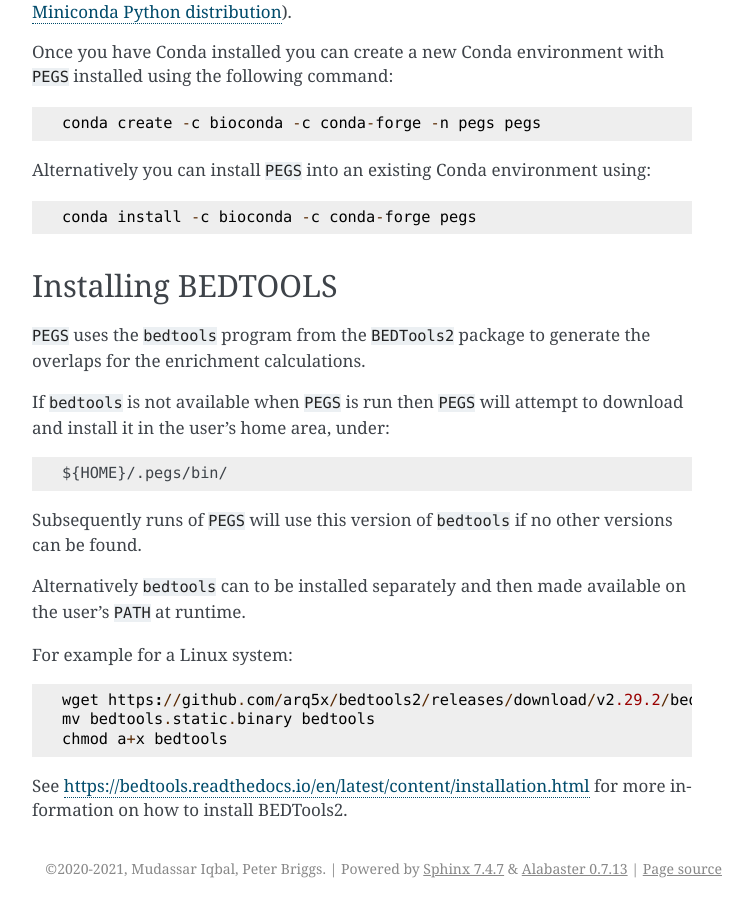
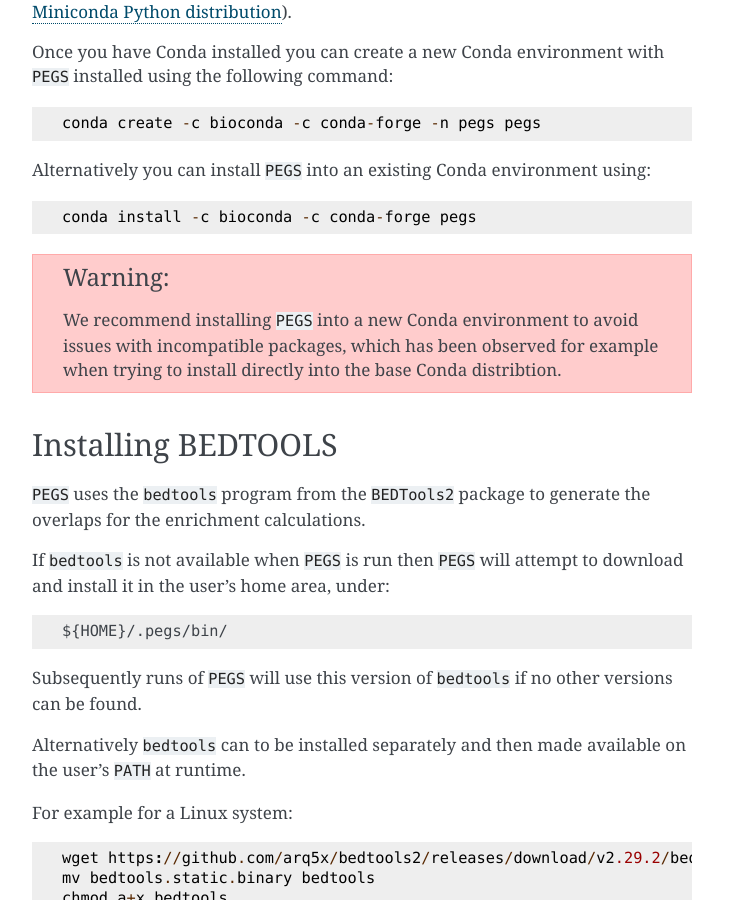
Before and after one commit to fls-bioinformatics-core/pegs, a Sphinx documentation site: the page built from docs/source/install.rst, in a window 1280 px wide and 900 px high, scrolled down 1334 px. Shown: the whole window, without its empty margins (388-1140 px from the left). Built offline with Sphinx 7.4.7, drawn with Linux system fonts in a browser that asks for light colours.

Commit message:
Update installation documentation to add warning about installing directly into Conda.

```diff
--- a/docs/source/install.rst
+++ b/docs/source/install.rst
@@ -77,6 +77,13 @@
 
    conda install -c bioconda -c conda-forge pegs
 
+.. warning::
+
+   We recommend installing ``PEGS`` into a new Conda environment to
+   avoid issues with incompatible packages, which has been observed
+   for example when trying to install directly into the base Conda
+   distribtion.
+
 Installing BEDTOOLS
 ===================
 
```
